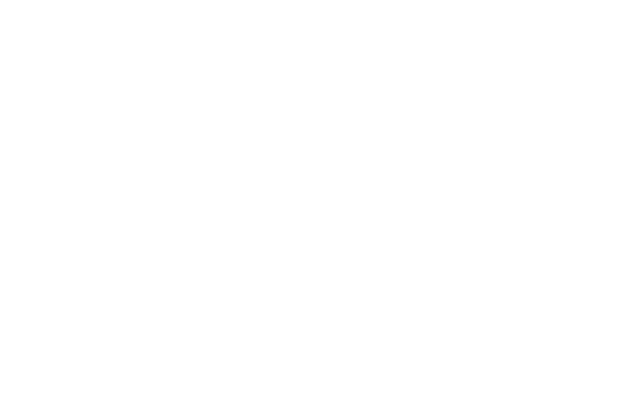
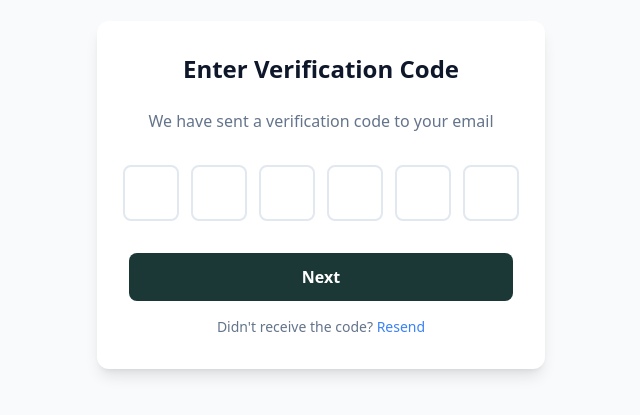
Before and after one commit to asmaben11/ideathon, a React (Vite) app: page /otpverify in a window 1280 px wide. Before the commit this address had no page. Shown: the part 205-620 px from the top of the page, without its empty margins (319-959 px from the left). Built offline with nearby package versions, Linux system fonts and the light colour scheme.

Commit message:
fares ycommiti

```diff
--- a/src/App.jsx
+++ b/src/App.jsx
@@ -3,6 +3,7 @@ import { BrowserRouter as Router, Routes, Route } from "react-router-dom";
 import HomePage from './pages/homepage';
 import BlogPage from './pages/blogpage';
 import BlogsPages from './pages/blogspage'
+import OTPVerify from './pages/otpverify'
 
 function App() {
   return (
@@ -11,6 +12,7 @@ function App() {
         <Route path="/" element={<HomePage />} />
         <Route path="/blog" element={<BlogPage />} />
         <Route path="/blogs" element={<BlogsPages />} />
+        <Route path="/otpverify" element={<OTPVerify />} />
       </Routes>
     </Router>
   );
--- /dev/null
+++ b/src/pages/otpverify.jsx
@@ -0,0 +1,63 @@
+import { useState } from 'react';
+
+export default function OTPVerify() {
+    const [otp, setOtp] = useState(['', '', '', '', '', '']);
+
+    const handleChange = (element, index) => {
+        if (isNaN(element.value)) return false;
+
+        setOtp([...otp.map((d, idx) => (idx === index) ? element.value : d)]);
+
+        // Focus next input
+        if (element.nextSibling) {
+            element.nextSibling.focus();
+        }
+    };
+
+    const handleSubmit = () => {
+        const otpString = otp.join('');
+        // Here you would typically make an API call to verify the OTP
+        console.log('Verifying OTP:', otpString);
+    };
+
+    return (
+        <div className="flex flex-col items-center justify-center min-h-screen w-screen bg-slate-50 p-4">
+            <div className="bg-white p-8 rounded-xl shadow-lg w-full max-w-md">
+                <h2 className="text-2xl font-bold text-slate-900 text-center mb-6">Enter Verification Code</h2>
+                <p className="text-slate-500 text-center mb-8">
+                    We have sent a verification code to your email
+                </p>
+
+                <div className="flex justify-center gap-3 mb-8">
+                    {otp.map((data, index) => {
+                        return (
+                            <input
+                                key={index}
+                                type="text"
+                                maxLength="1"
+                                value={data}
+                                onChange={e => handleChange(e.target, index)}
+                                onFocus={e => e.target.select()}
+                                className="w-14 h-14 border-2 border-slate-200 rounded-lg text-center text-xl font-semibold text-slate-800 focus:border-blue-500 focus:ring-2 focus:ring-blue-200 focus:outline-none transition-all duration-200"
+                            />
+                        );
+                    })}
+                </div>
+
+                <button
+                    onClick={handleSubmit}
+                    className="bg-[#1B3837] w-full text-white py-3 rounded-lg font-semibold hover:bg-green-600 active:bg-green-700 focus:outline-none focus:ring-2 focus:ring-blue-200 transition-all duration-200"
+                >
+                    Next
+                </button>
+
+                <p className="text-sm text-slate-500 text-center mt-4">
+                    Didn't receive the code? {" "}
+                    <button className="text-blue-500 hover:text-blue-600 hover:underline focus:outline-none focus:ring-2 focus:ring-blue-200 rounded transition-all duration-200">
+                        Resend
+                    </button>
+                </p>
+            </div>
+        </div>
+    );
+}
```
